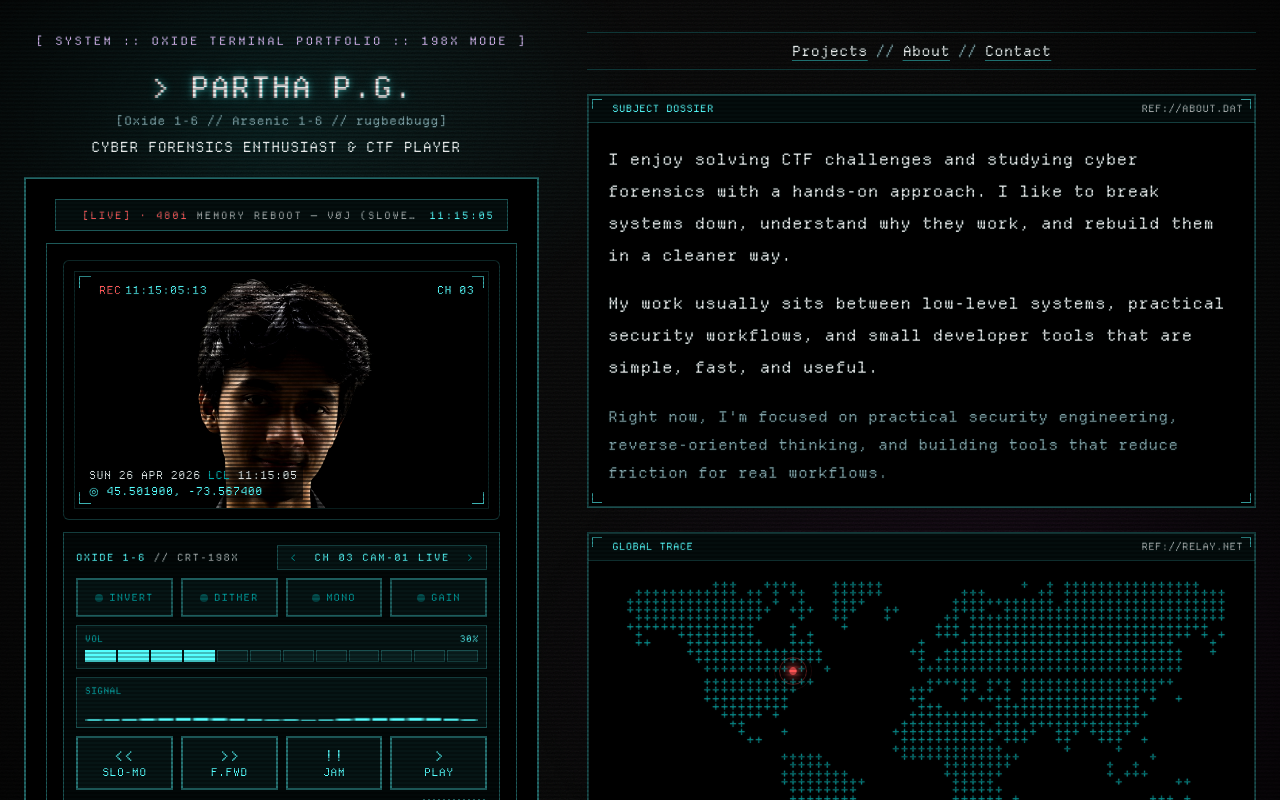
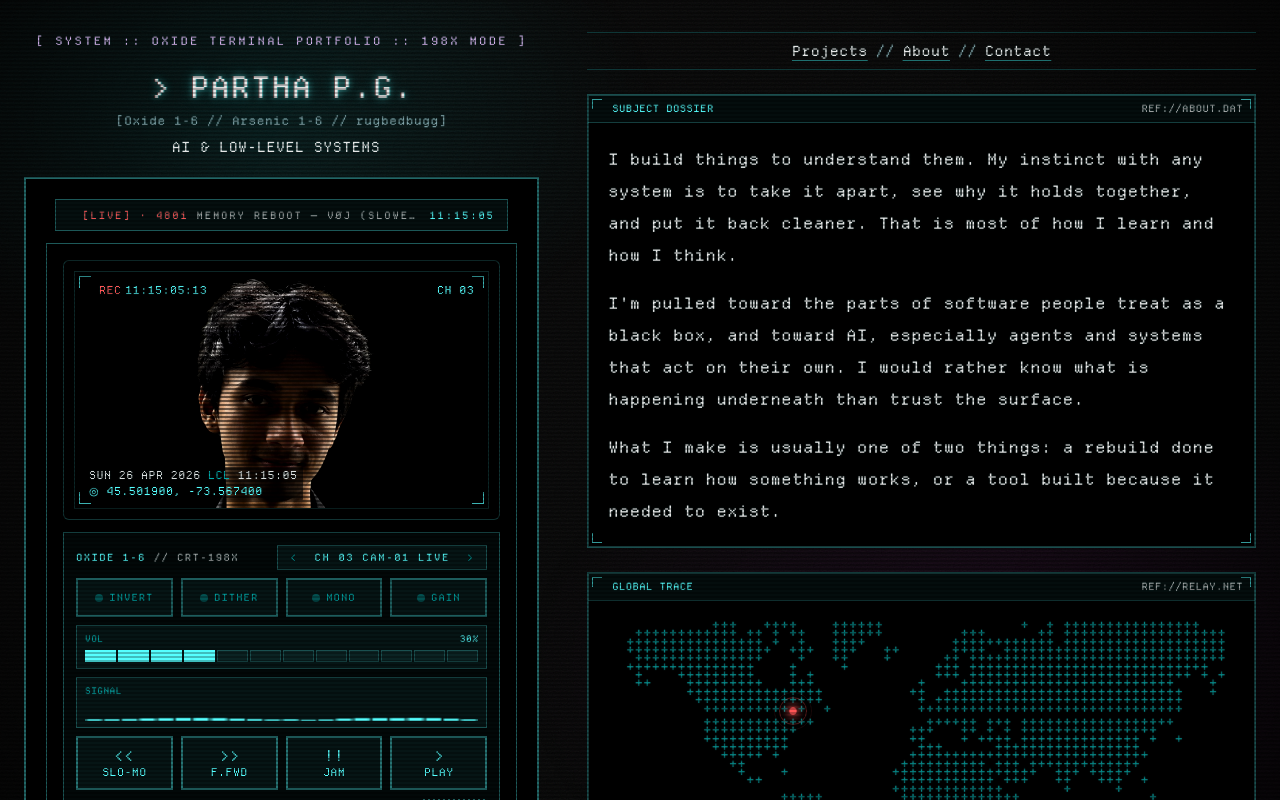
Before and after one commit to rugbedbugg/portfolio-website, a React (Vite) app: page / in a window 1280 px wide. Built offline with nearby package versions, Linux system fonts and the light colour scheme; the HTML template or start-up script is replaced by a standard one.

Commit message:
[Content]: Refresh identity copy, projects, and share metadata

```diff
--- a/index.html
+++ b/index.html
@@ -7,12 +7,12 @@
     <meta name="theme-color" content="#0a0710" />
 
     <title>Partha P.G. | Portfolio</title>
-    <meta name="description" content="Cyber Forensics Enthusiast & CTF Player" />
+    <meta name="description" content="AI & Low-Level Systems. I build with AI and agents, and dig into the parts of software most people treat as a black box." />
     <meta name="author" content="Partha P.G." />
     <link rel="canonical" href="https://portfolio-website-eyl.pages.dev/" />
 
     <meta property="og:title" content="Partha P.G. | Portfolio" />
-    <meta property="og:description" content="Cyber Forensics Enthusiast & CTF Player" />
+    <meta property="og:description" content="AI & Low-Level Systems. I build with AI and agents, and dig into the parts of software most people treat as a black box." />
     <meta property="og:type" content="website" />
     <meta property="og:url" content="https://portfolio-website-eyl.pages.dev/" />
     <meta property="og:image" content="https://portfolio-website-eyl.pages.dev/og-image.png" />
@@ -21,7 +21,7 @@
 
     <meta name="twitter:card" content="summary_large_image" />
     <meta name="twitter:title" content="Partha P.G. | Portfolio" />
-    <meta name="twitter:description" content="Cyber Forensics Enthusiast & CTF Player" />
+    <meta name="twitter:description" content="AI & Low-Level Systems. I build with AI and agents, and dig into the parts of software most people treat as a black box." />
     <meta name="twitter:image" content="https://portfolio-website-eyl.pages.dev/og-image.png" />
 
     <link
@@ -38,17 +38,18 @@
         "@type": "Person",
         "name": "Partha P.G.",
         "alternateName": ["Oxide 1-6", "Arsenic 1-6", "rugbedbugg"],
-        "jobTitle": "Cyber Forensics Enthusiast & CTF Player",
+        "jobTitle": "AI & Low-Level Systems",
         "url": "https://portfolio-website-eyl.pages.dev/",
         "sameAs": [
           "https://github.com/rugbedbugg",
           "https://www.linkedin.com/in/partha-gogoi-736241308/"
         ],
         "knowsAbout": [
-          "Cyber Forensics",
-          "Capture the Flag",
-          "Reverse Engineering",
-          "Low-level Systems"
+          "Artificial Intelligence",
+          "AI Agents",
+          "Low-level Systems",
+          "Systems Programming",
+          "Reverse Engineering"
         ]
       }
     </script>
--- a/src/components/AsciiArt.tsx
+++ b/src/components/AsciiArt.tsx
@@ -557,8 +557,8 @@ const AsciiArt = () => {
                     <div className="text-cga-yellow">SUBJECT FILE :: CH 04</div>
                     <div className="text-cga-bcyan/40">--------------------</div>
                     <div>ID     : OXIDE 1-6</div>
-                    <div>CLASS  : CTF · FORENSICS</div>
-                    <div>FOCUS  : LOW-LEVEL / RE</div>
+                    <div>CLASS  : AI · LOW-LEVEL</div>
+                    <div>FOCUS  : AGENTS / RE</div>
                     <div>
                       STATUS : <span className="text-cga-bgreen">TRACED</span>
                     </div>
--- a/src/pages/Index.tsx
+++ b/src/pages/Index.tsx
@@ -10,7 +10,7 @@ import { recordVisit, relTime } from "@/lib/trace";
 const PROFILE = {
   name: "Partha P.G.",
   aliases: "Oxide 1-6 // Arsenic 1-6 // rugbedbugg",
-  tagline: "Cyber Forensics Enthusiast & CTF Player",
+  tagline: "AI & Low-Level Systems",
   email: "mailto:yes.par781@gmail.com",
   // Set to a real path once available, e.g. "/resume.pdf". Empty hides the button.
   resumeUrl: "",
@@ -40,18 +40,25 @@ const SOCIALS = [
 
 const PROJECTS = [
   {
+    title: "ReAgent",
+    description:
+      "An agentic retrosynthesis framework that plans reaction routes with evidence-grounded, multi-objective scoring and forward-validating filter-model checks.",
+    href: "https://github.com/rugbedbugg/ReAgent",
+    tags: ["Python", "Agentic", "LLM", "Scoring"],
+  },
+  {
+    title: "Trionda-Trifecta-26",
+    description:
+      "A FIFA World Cup predictor with leakage-safe features, W/D/L and scoreline models, and a full-bracket 2026 simulation that calls Spain to lift the trophy.",
+    href: "https://github.com/rugbedbugg/Trionda-Trifecta-26",
+    tags: ["Python", "ML", "Modeling", "Simulation"],
+  },
+  {
     title: "ResonanceID-cli",
     description:
       "A Shazam-inspired Rust CLI that fingerprints WAV audio, ranks candidate matches, and backs everything with SQLite for fast, explainable lookup.",
     href: "https://github.com/rugbedbugg/ResonanceID-cli",
-    tags: ["Rust", "DSA", "SQLite", "cli"],
-  },
-  {
-    title: "Dev-Tools-Assistant",
-    description:
-      "An agentic developer companion that crawls the web and suggests practical tools based on your stack, project type, and goals.",
-    href: "https://github.com/rugbedbugg/Dev-Tools-Assistant",
-    tags: ["Python", "Automation", "Agentic", "Tooling"],
+    tags: ["Rust", "DSP", "SQLite", "cli"],
   },
   {
     title: "HTTP-SVR-200-OK",
@@ -139,19 +146,19 @@ const Index = () => {
           >
             <div className="mono-command max-w-2xl space-y-4 text-[1rem] leading-8 text-foreground">
               <p>
-                I enjoy solving CTF challenges and studying cyber forensics with
-                a hands-on approach. I like to break systems down, understand
-                why they work, and rebuild them in a cleaner way.
+                I build things to understand them. My instinct with any system
+                is to take it apart, see why it holds together, and put it back
+                cleaner. That is most of how I learn and how I think.
               </p>
               <p>
-                My work usually sits between low-level systems, practical
-                security workflows, and small developer tools that are simple,
-                fast, and useful.
+                I'm pulled toward the parts of software people treat as a black
+                box, and toward AI, especially agents and systems that act on
+                their own. I would rather know what is happening underneath than
+                trust the surface.
               </p>
-              <p className="text-[0.92rem] leading-7 text-muted-foreground pt-1">
-                Right now, I'm focused on practical security engineering,
-                reverse-oriented thinking, and building tools that reduce
-                friction for real workflows.
+              <p>
+                What I make is usually one of two things: a rebuild done to learn
+                how something works, or a tool built because it needed to exist.
               </p>
             </div>
           </DossierPanel>
```
Also changed, not shown: public/og-image.png.
